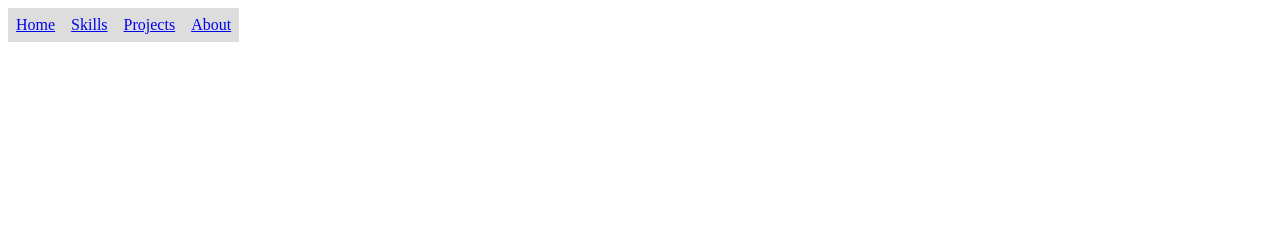
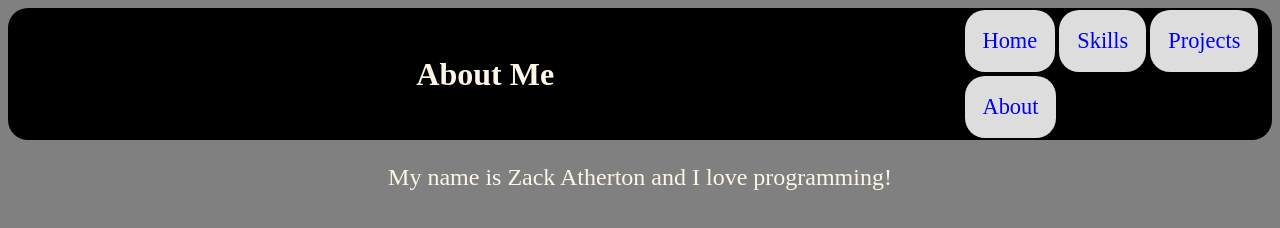
Before and after one commit to ZackA25/Depository, a plain HTML site: page About.html in a window 1280 px wide. Drawn offline with Linux system fonts and the light colour scheme.

Commit message:
lets see

```diff
--- a/About.html
+++ b/About.html
@@ -3,17 +3,29 @@
 <html lang="en" xmlns="http://www.w3.org/1999/xhtml">
 <head>
     <meta charset="utf-8" />
-    <title></title>
+    <meta
+        name="viewport"
+        content="width=device-width, initial-scale=1.0"
+    />
+    <title>About</title>
     <link rel="stylesheet" href="css/StyleMeUp.css" />
 </head>
 <body>
-    <nav>
-        <ul>
-            <li><a href="index.html">Home</a></li>
-            <li><a href="Skills.html">Skills</a></li>
-            <li><a href="Projects.html">Projects</a></li>
-            <li><a href="About.html">About</a></li>
-        </ul>
-    </nav>
+    <div class="container">
+        <h1>
+            About Me
+        </h1>
+        <nav id="navbar">
+            <ul>
+                <li ><a href="index.html">Home</a></li>
+                <li ><a href="Skills.html">Skills</a></li>
+                <li ><a href="Projects.html">Projects</a></li>
+                <li ><a href="About.html">About</a></li>
+            </ul>
+        </nav>
+    </div>
+    <div id="about">
+        <p>My name is Zack Atherton and I love programming!</p>
+    </div>
 </body>
 </html>
--- a/css/StyleMeUp.css
+++ b/css/StyleMeUp.css
@@ -1,4 +1,35 @@
 body {
+    background-color: gray;
+    color:oldlace
+}
+
+#about p{
+    font-size: 150%;
+    text-align: center;
+}
+
+.container {
+    display: flex;
+    justify-content: space-between;
+    align-items: center;
+    background-color: black;
+    border-radius: 20px;
+}
+
+h1 {
+    text-align: center;
+    /* background-color: black; */
+    padding: 13px;
+    margin: 0;
+    margin-block-end: 0;
+    margin-block-start: 0;
+    width: 75%;
+}
+
+nav {
+    float:right;
+    width: 25%;
+    margin: 0;
 }
 
 ul {
@@ -9,17 +40,25 @@ ul {
 }
 
 li {
-    float: left;
+    float:left;
+    text-decoration: none;
 }
 
     li a {
+        border-radius: 20px;
         display: block;
-        padding: 8px;
+        padding: 18px;
+        margin: 2px;
         background-color: #dddddd;
+        text-decoration: none;
+        font-size: 140%;
     }
-    li:visited {
-        color: greenyellow
+    li a:hover {
+        background-color: chartreuse;
     }
-#NavBarLi {
-    color: red;
+    li a:visited {
+        color: black;
+    }
+#navbar li {
+    display: inline-block;
 }
```
Also changed, not shown: Projects.html (+18 -9 lines), Skills.html (+13 -8 lines), index.html (+6 -1 lines).
